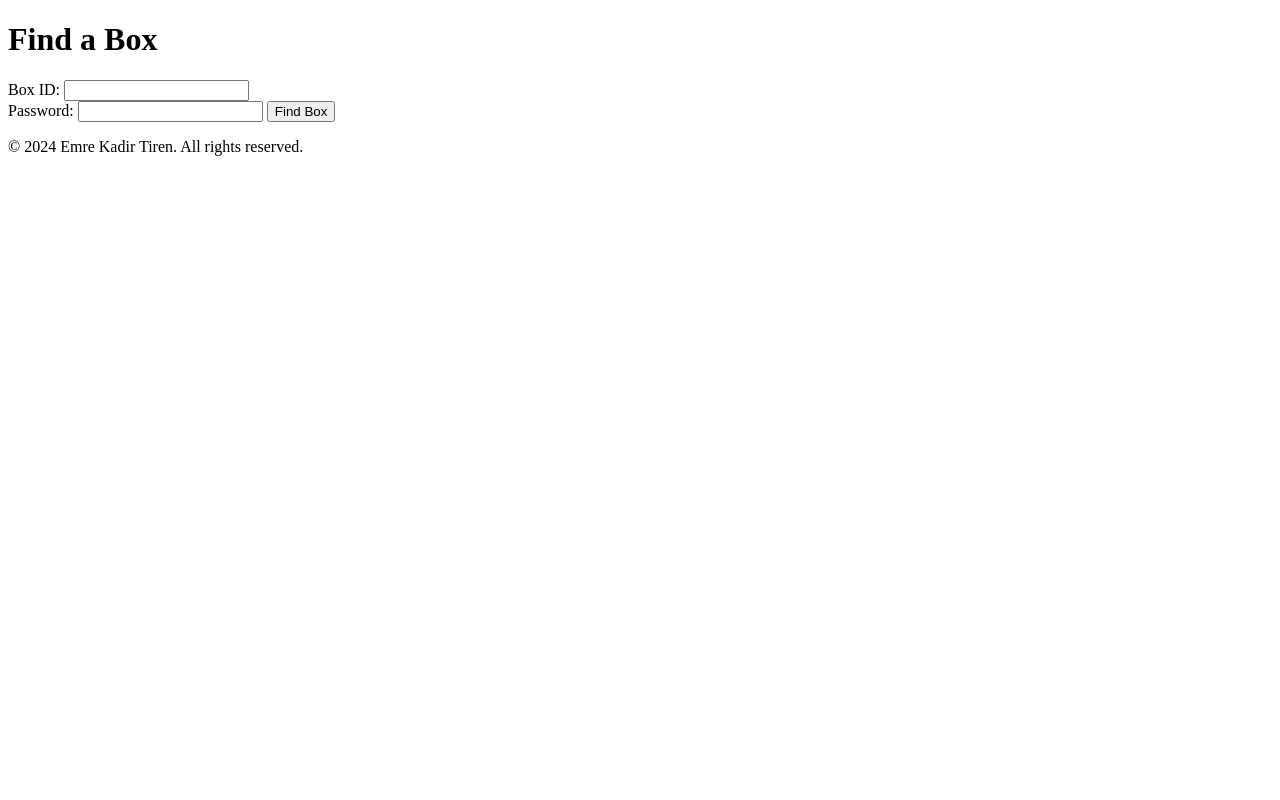
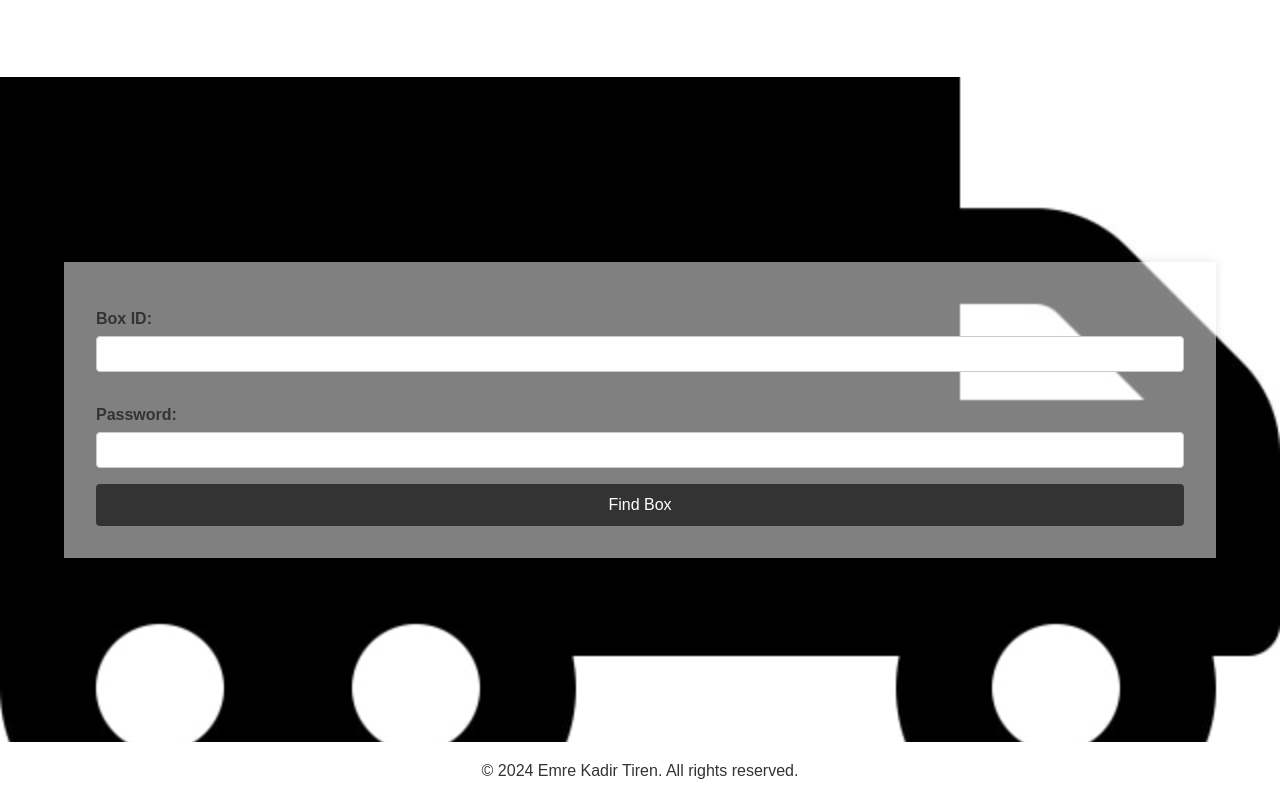
Before and after one commit to EmreKadirTiren/box-Identifier, a website: page public/findbox.html in a window 1280 px wide. Drawn offline with Linux system fonts and the light colour scheme.

Commit message:
Added a styles.css
Made my website look better

```diff
--- a/public/findbox.html
+++ b/public/findbox.html
@@ -5,7 +5,7 @@
     <meta name="viewport" content="width=device-width, initial-scale=1.0">
     <meta name="description" content="Box Identifier - A web application to help you organize and identify your moving boxes.">
     <title>Box Finder</title>
-    <!--TODO: <link rel="stylesheet" href="styles.css"> -->
+    <link rel="stylesheet" href="styles.css">
 </head>
 <body>
     <header>
--- /dev/null
+++ b/public/styles.css
@@ -0,0 +1,121 @@
+/* General Styles */
+html, body {
+    height: 100%;
+}
+
+body {
+    font-family: Arial, sans-serif;
+    margin: 0;
+    padding: 0;
+    color: #333;
+    display: flex;
+    flex-direction: column;
+    background-image: url('truck-moving.jpg');
+    background-size: cover;
+    background-position: center;
+
+}
+
+header, footer {
+    background-color: #fff;
+    color: #333;
+    text-align: center;
+    padding: 1em 0;
+}
+
+header h1, footer p {
+    margin: 0;
+}
+
+main {
+    padding: 2em;
+    margin: auto;
+    background-color: rgba(255, 255, 255, 0.5);
+    box-shadow: 0 0 10px rgba(0, 0, 0, 0.1);
+    flex: 0 1 auto;
+    width: 90%;
+    box-sizing: border-box;
+    resize: none;
+    overflow: auto;
+}
+
+/* Typography */
+h1, h2 {
+    color: #fff;
+}
+
+h1 {
+    font-size: 2.5em;
+}
+
+h2 {
+    font-size: 2em;
+    margin-top: 0;
+}
+
+p {
+    line-height: 1.6;
+}
+
+/* Forms */
+form {
+    display: flex;
+    flex-direction: column;
+}
+
+label {
+    margin-top: 1em;
+    font-weight: bold;
+}
+
+input[type="text"], input[type="password"], textarea {
+    padding: 0.5em;
+    margin-top: 0.5em;
+    border: 1px solid #ccc;
+    border-radius: 4px;
+    font-size: 1em;
+}
+
+textarea {
+    resize: vertical;
+}
+
+button {
+    margin-top: 1em;
+    padding: 0.75em;
+    background-color: #333;
+    color: #fff;
+    border: none;
+    border-radius: 4px;
+    cursor: pointer;
+    font-size: 1em;
+}
+
+button:hover {
+    background-color: #555;
+}
+
+/* Links */
+a {
+    color: #13adfa;
+    text-decoration: none;
+}
+
+a:hover {
+    text-decoration: underline;
+}
+
+/* Responsive Design */
+@media (max-width: 600px) {
+    main {
+        padding: 1em;
+    }
+
+    h1 {
+        font-size: 2em;
+    }
+
+    h2 {
+        font-size: 1.5em;
+    }
+}
```
Also changed, not shown: public/createbox.html (+1 -1 lines), public/index.html (+1 -1 lines), public/truck-moving.jpg (added).
